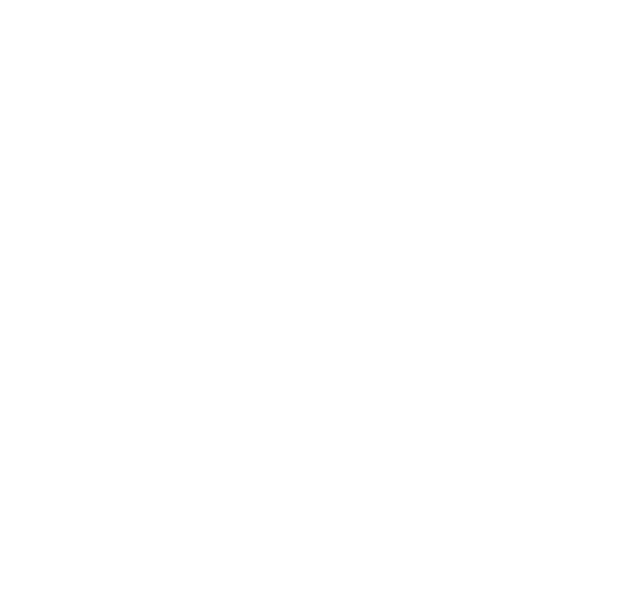
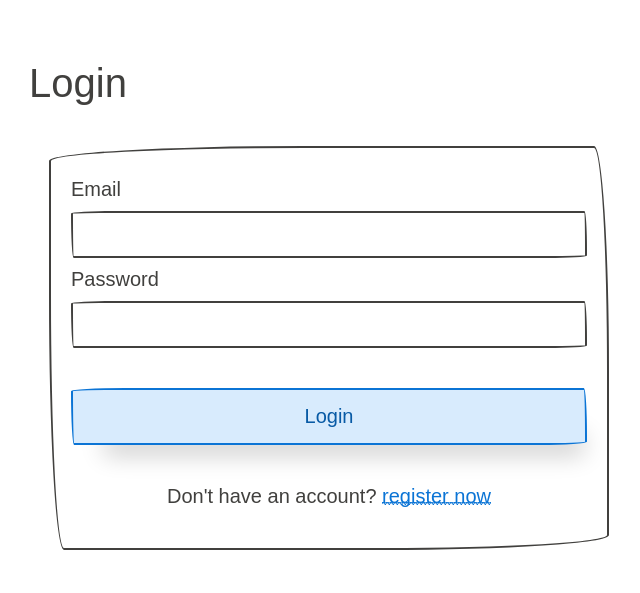
Before and after one commit to adnanniaz77/userAuth, a website: page views/index.html in a window 1280 px wide. Shown: the whole page, without its empty margins (151-791 px from the left). Drawn offline with nearby package versions, Linux system fonts and the light colour scheme; a web font is replaced by a local one.

Commit message:
created login form using paper.css library

```diff
--- a/views/index.html
+++ b/views/index.html
@@ -4,13 +4,31 @@
 <head>
     <meta charset="UTF-8">
     <meta name="viewport" content="width=device-width, initial-scale=1.0">
+    <link rel="stylesheet" href="https://unpkg.com/papercss/dist/paper.min.css">
     <link rel="stylesheet" href="./assets/css/style.css">
-    <title>Home</title>
+    <title>Login Page</title>
 </head>
 
 <body>
 
-
+    <div class="container">
+        <div class="row">
+            <div class="col sm-12 md-8">
+                <h3>Login</h3>
+                <div class="form-group margin border padding">
+                    <label class=" margin-top-small">Email</label>
+                    <input class="input-block" type="text" id="email">
+                    <label class="margin-top-small">Password</label>
+                    <input class="input-block" type="text" id="password">
+                    <button class="btn-block btn-secondary margin-top-large" id="login">Login</button>
+                    <div class="other-text margin-top-large margin-bottom text-center">
+                        Don't have an account?
+                        <a href="register.html">register now</a>
+                    </div>
+                </div>
+            </div>
+        </div>
+    </div>
 
     <script src="./assets/js/app.js"></script>
 </body>
```
